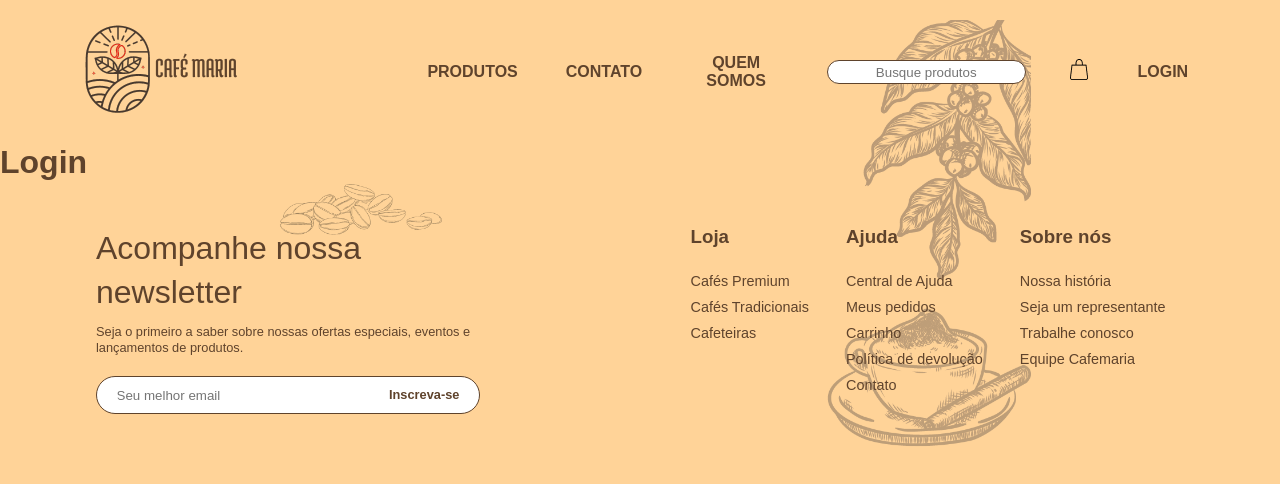
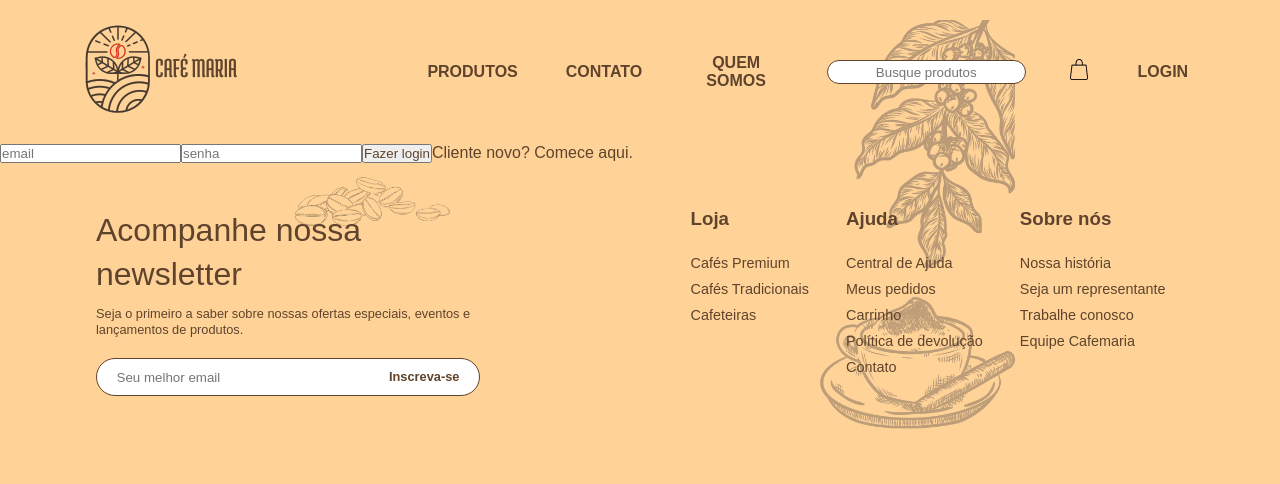
Before and after one commit to guipaterlini/Projeto-Cafemaria, a React (Create React App) app: page /login in a window 1280 px wide. Shown: the top 484 px of the page. Built offline with nearby package versions, Linux system fonts and the light colour scheme.

Commit message:
Feature: adicionado formulario de login

```diff
--- a/src/pages/Login/index.tsx
+++ b/src/pages/Login/index.tsx
@@ -1,9 +1,15 @@
+import { Link } from "react-router-dom";
 import { Footer } from "../../components/Footer";
 
 export default function Login() {
   return (
     <main>
-      <h1>Login</h1>
+      <form action="">
+        <input name="email" type="text" placeholder="email"/>
+        <input name="senha" type="text" placeholder="senha"/>
+        <button>Fazer login</button>
+        <span>Cliente novo? <Link to={"/"}>Comece aqui.</Link></span>
+      </form>
       <Footer />
     </main>
   );
```
